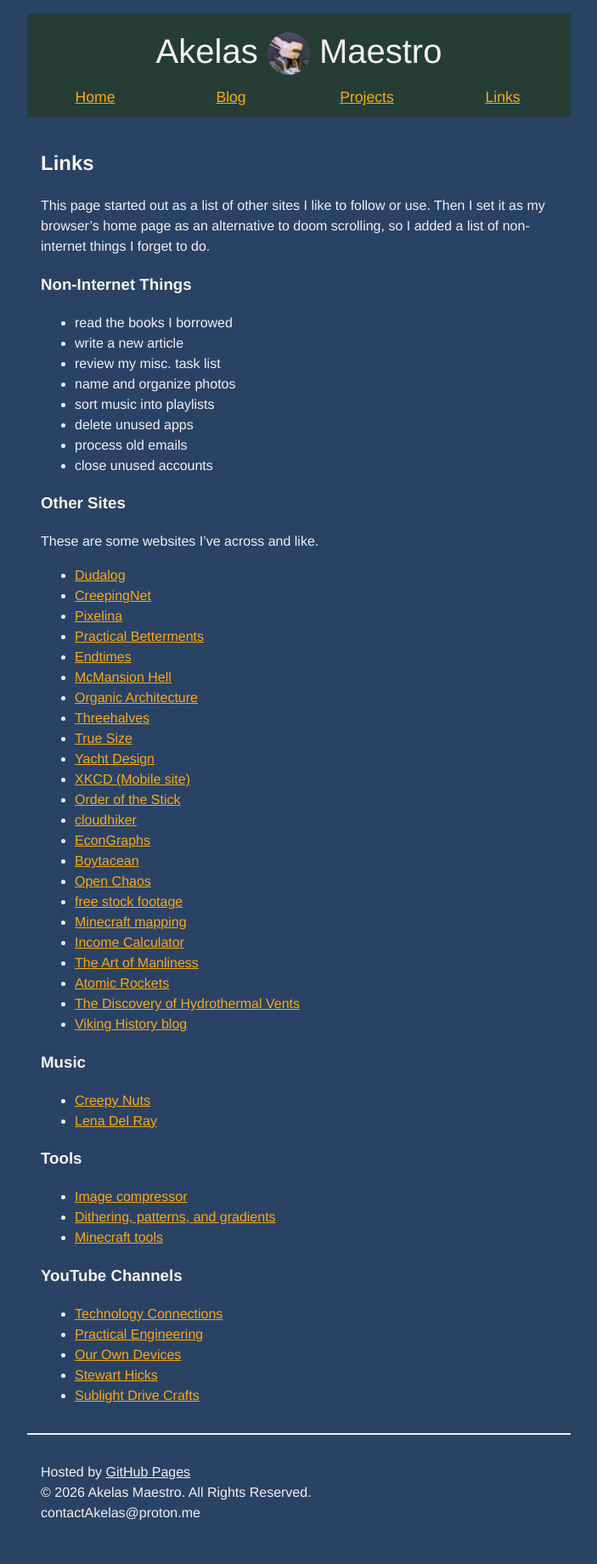
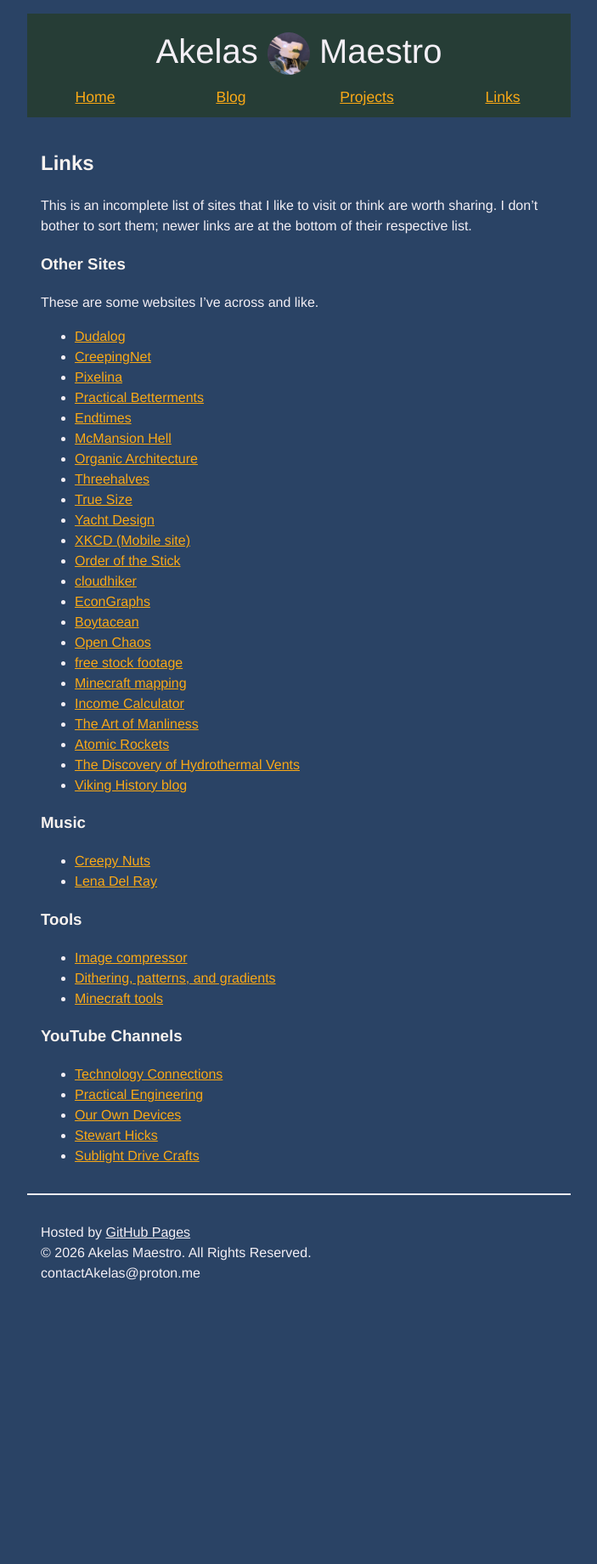
Before and after one commit to AkelasMaestro/akelasmaestro.github.io, a Jekyll site: the page built from links.md, in a window 1280 px wide. Shown: the whole page at 85% size, without its empty margins (288-991 px from the left). Built offline with Jekyll 4.4.1, drawn with Linux system fonts in a browser that asks for light colours; after the commit the page ends 1558 px from its top, so only the background shows below that.

Commit message:
[PUBLISHER] Merge #51
* PUSH NOTE : links.md

* PUSH NOTE : links.md

```diff
--- a/links.md
+++ b/links.md
@@ -6,63 +6,52 @@ order: 5
 ---
 ## Links
 
-This page started out as a list of other sites I like to follow or use. Then I set it as my browser's home page as an alternative to doom scrolling, so I added a list of non-internet things I forget to do.
-
-### Non-Internet Things
-
-- read the books I borrowed
-- write a new article
-- review my misc. task list
-- name and organize photos
-- sort music into playlists
-- delete unused apps
-- process old emails
-- close unused accounts
+This is an incomplete list of sites that I like to visit or think are worth sharing. I don't bother to sort them; newer links are at the bottom of their respective list.
 
 ### Other Sites
 
 These are some websites I've across and like.
 
-- [Dudalog](https://dudalog.neocities.org/en/home/)
-- [CreepingNet](https://creepingnet.neocities.org/)
-- [Pixelina](https://pixalina.neocities.org/)
-- [Practical Betterments](https://practicalbetterments.com/)
-- [Endtimes](https://endtimes.dev/)
-- [McMansion Hell](https://mcmansionhell.com/)
-- [Organic Architecture](https://www.oshatz.com/index.htm)
-- [Threehalves](https://www.satyress.com/)
-- [True Size](https://thetruesize.com/)
-- [Yacht Design](https://georgebuehler.com/)
-- [XKCD (Mobile site)](https://m.xkcd.com/)
-- [Order of the Stick](https://www.giantitp.com/comics/oots.html)
-- [cloudhiker](https://cloudhiker.net/)
-- [EconGraphs](https://www.econgraphs.org/textbooks/econ50Qfall24/week1/lecture2/sketching)
-- [Boytacean](https://boytacean.joao.me/)
-- [Open Chaos](https://www.openchaos.dev/#votes)
-- [free stock footage](https://www.destockd.com/)
-- [Minecraft mapping](https://bluemap.bluecolored.de/)
-- [Income Calculator](https://smartasset.com/taxes/utah-paycheck-calculator)
-- [The Art of Manliness](https://www.artofmanliness.com/)
-- [Atomic Rockets](https://projectrho.com/public_html/rocket/)
-- [The Discovery of Hydrothermal Vents](https://www.whoi.edu/feature/history-hydrothermal-vents/index.html)
-- [Viking History blog](https://www.hurstwic.com/history/text/history.htm)
+- [Dudalog](https://dudalog.neocities.org/en/home/){:target="_blank" rel="noopener"}
+- [CreepingNet](https://creepingnet.neocities.org/){:target="_blank" rel="noopener"}
+- [Pixelina](https://pixalina.neocities.org/){:target="_blank" rel="noopener"}
+- [Practical Betterments](https://practicalbetterments.com/){:target="_blank" rel="noopener"}
+- [Endtimes](https://endtimes.dev/){:target="_blank" rel="noopener"}
+- [McMansion Hell](https://mcmansionhell.com/){:target="_blank" rel="noopener"}
+- [Organic Architecture](https://www.oshatz.com/index.htm){:target="_blank" rel="noopener"}
+- [Threehalves](https://www.satyress.com/){:target="_blank" rel="noopener"}
+- [True Size](https://thetruesize.com/){:target="_blank" rel="noopener"}
+- [Yacht Design](https://georgebuehler.com/){:target="_blank" rel="noopener"}
+- [XKCD (Mobile site)](https://m.xkcd.com/){:target="_blank" rel="noopener"}
+- [Order of the Stick](https://www.giantitp.com/comics/oots.html){:target="_blank" rel="noopener"}
+- [cloudhiker](https://cloudhiker.net/){:target="_blank" rel="noopener"}
+- [EconGraphs](https://www.econgraphs.org/textbooks/econ50Qfall24/week1/lecture2/sketching){:target="_blank" rel="noopener"}
+- [Boytacean](https://boytacean.joao.me/){:target="_blank" rel="noopener"}
+- [Open Chaos](https://www.openchaos.dev/#votes){:target="_blank" rel="noopener"}
+- [free stock footage](https://www.destockd.com/){:target="_blank" rel="noopener"}
+- [Minecraft mapping](https://bluemap.bluecolored.de/){:target="_blank" rel="noopener"}
+- [Income Calculator](https://smartasset.com/taxes/utah-paycheck-calculator){:target="_blank" rel="noopener"}
+- [The Art of Manliness](https://www.artofmanliness.com/){:target="_blank" rel="noopener"}
+- [Atomic Rockets](https://projectrho.com/public_html/rocket/){:target="_blank" rel="noopener"}
+- [The Discovery of Hydrothermal Vents](https://www.whoi.edu/feature/history-hydrothermal-vents/index.html){:target="_blank" rel="noopener"}
+- [Viking History blog](https://www.hurstwic.com/history/text/history.htm){:target="_blank" rel="noopener"}
 
 
 ### Music
 
-- [Creepy Nuts](https://music.youtube.com/channel/UC7z9phtXAFRixEvdlRhv-hg)
-- [Lena Del Ray](https://radicaldreamland.bandcamp.com/)
+- [Creepy Nuts](https://music.youtube.com/channel/UC7z9phtXAFRixEvdlRhv-hg){:target="_blank" rel="noopener"}
+- [Lena Del Ray](https://radicaldreamland.bandcamp.com/){:target="_blank" rel="noopener"}
 
 ### Tools
 
-- [Image compressor](https://image-compressor.github.io/)
-- [Dithering, patterns, and gradients](https://doodad.dev/)
-- [Minecraft tools](https://www.minecraftmaps.com/tools)
+- [Image compressor](https://image-compressor.github.io/){:target="_blank" rel="noopener"}
+- [Dithering, patterns, and gradients](https://doodad.dev/){:target="_blank" rel="noopener"}
+- [Minecraft tools](https://www.minecraftmaps.com/tools){:target="_blank" rel="noopener"}
 
 ### YouTube Channels
 
-- [Technology Connections](https://www.youtube.com/@TechnologyConnections)
-- [Practical Engineering](https://www.youtube.com/@PracticalEngineeringChannel)
-- [Our Own Devices](https://www.youtube.com/@OurOwnDevices1)
-- [Stewart Hicks](https://www.youtube.com/channel/UCYAm24PkejQR2xMgJgn7xwg)
-- [Sublight Drive Crafts](https://www.youtube.com/@Sublight_Drive/videos)
+- [Technology Connections](https://www.youtube.com/@TechnologyConnections){:target="_blank" rel="noopener"}
+- [Practical Engineering](https://www.youtube.com/@PracticalEngineeringChannel){:target="_blank" rel="noopener"}
+- [Our Own Devices](https://www.youtube.com/@OurOwnDevices1){:target="_blank" rel="noopener"}
+- [Stewart Hicks](https://www.youtube.com/channel/UCYAm24PkejQR2xMgJgn7xwg){:target="_blank" rel="noopener"}
+- [Sublight Drive Crafts](https://www.youtube.com/@Sublight_Drive/videos){:target="_blank" rel="noopener"}
```
